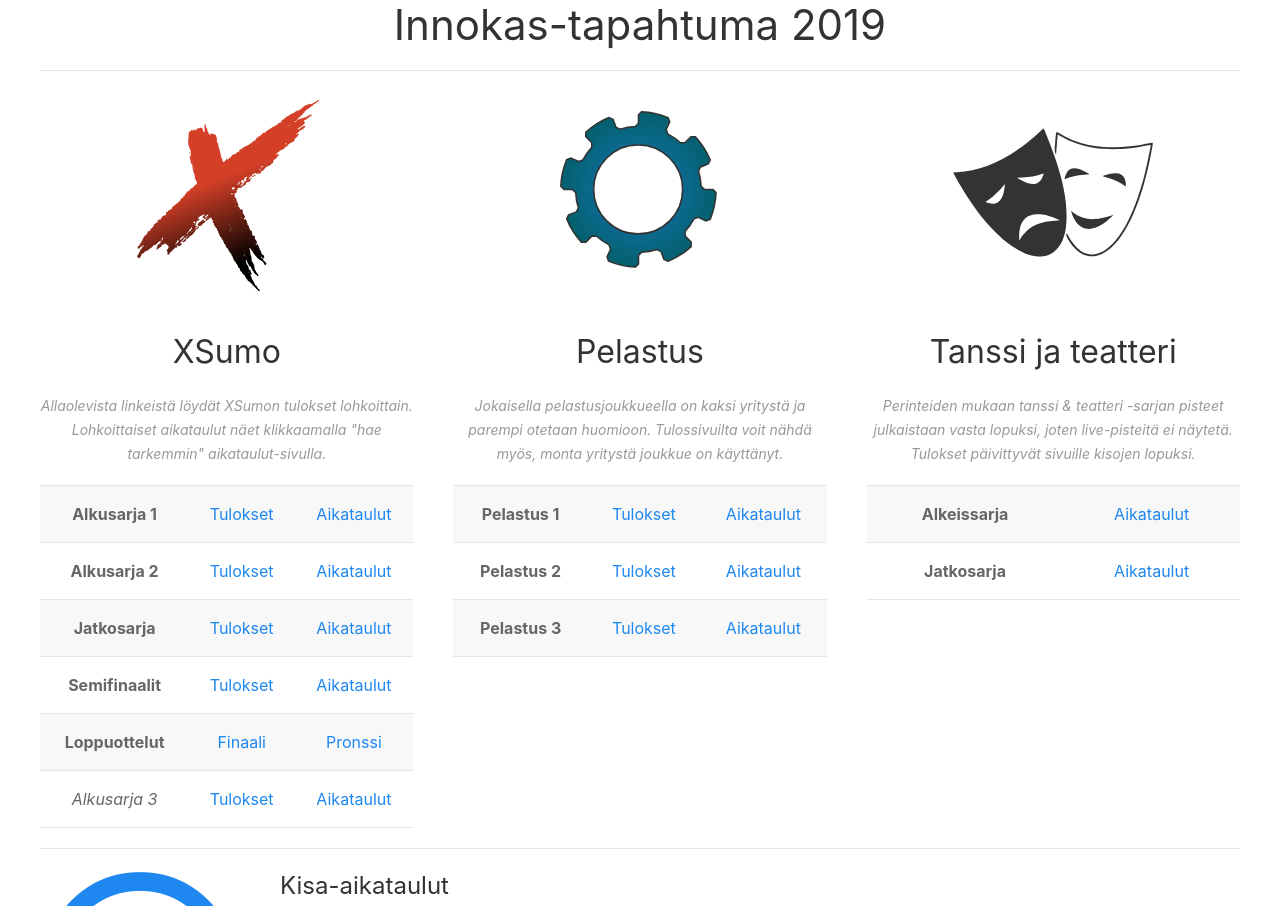
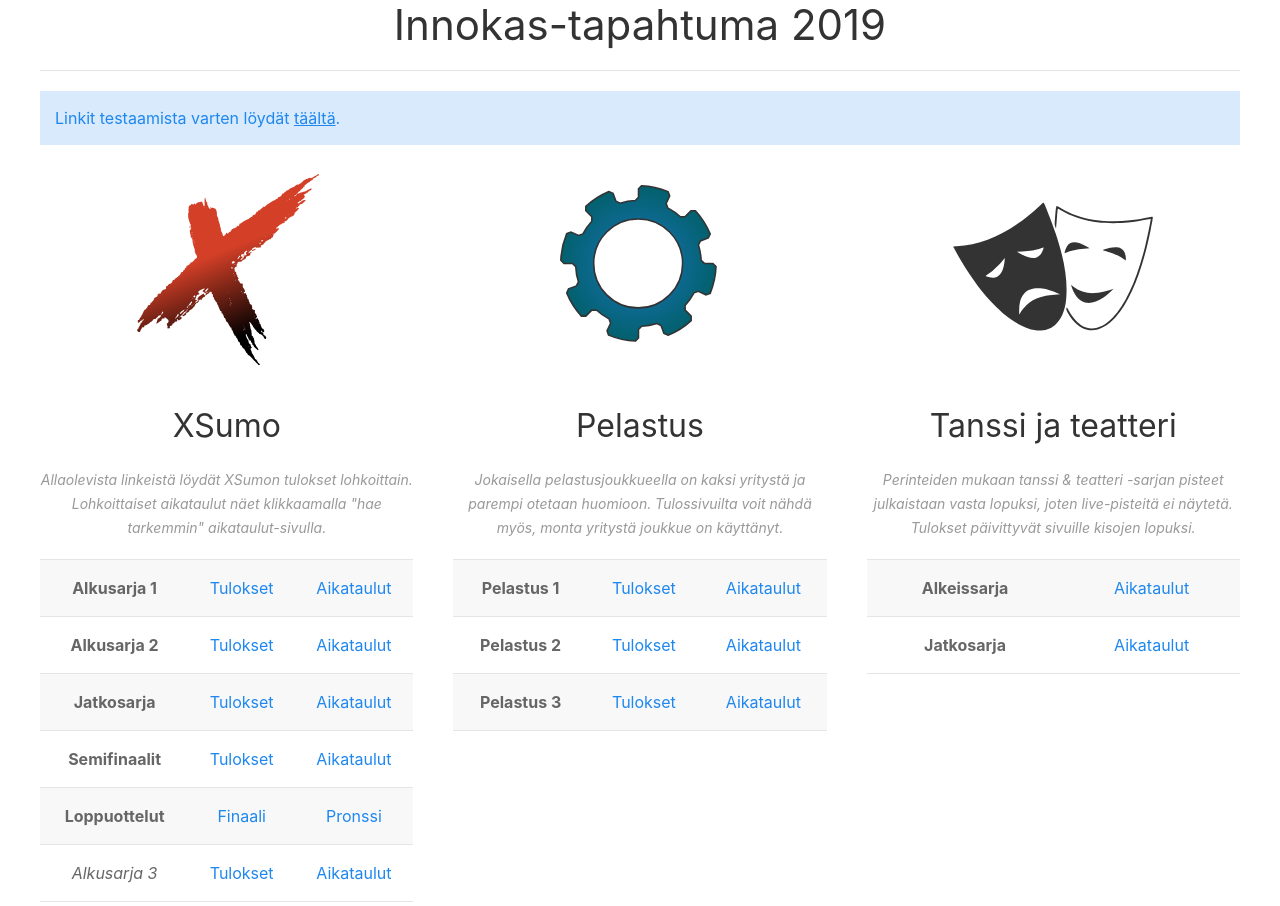
Before and after one commit to teknologiakerho/innokas-tulospalvelu2019, a plain HTML site: page public/index.html in a window 1280 px wide. Shown: the top 906 px of the page. Drawn offline with nearby package versions, Linux system fonts and the light colour scheme.

Commit message:
extra testilinkki

```diff
--- a/public/index.html
+++ b/public/index.html
@@ -14,6 +14,11 @@
 		<div class="uk-container">
 			<h1 class="uk-text-center">Innokas-tapahtuma 2019</h1>
 			<hr/>
+
+			<div uk-alert class="uk-alert-primary">
+				Linkit testaamista varten löydät <a href="//kisat2019.teknologiakerho.fi/extra/index.html">täältä</a>.
+			</div>
+
 			<div class="uk-flex-center uk-flex-top uk-child-width-1-3@m" uk-grid>
 				<div class="uk-text-center">
 					<img width=200 src="xsumo-logo.svg" />
```
